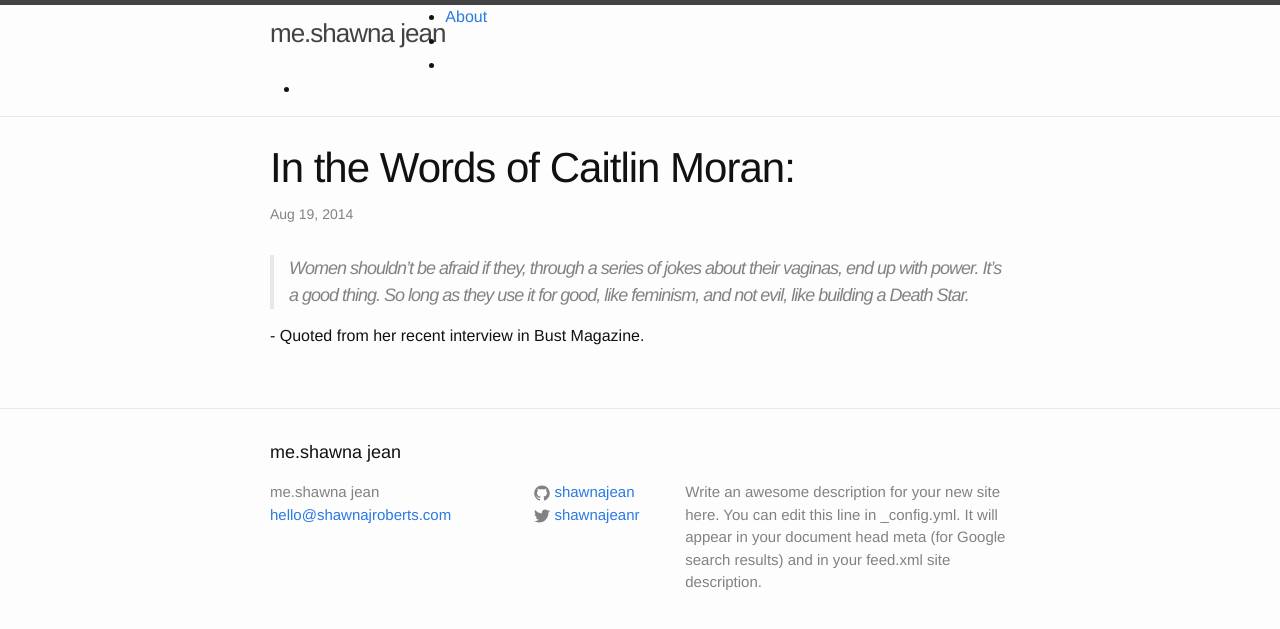
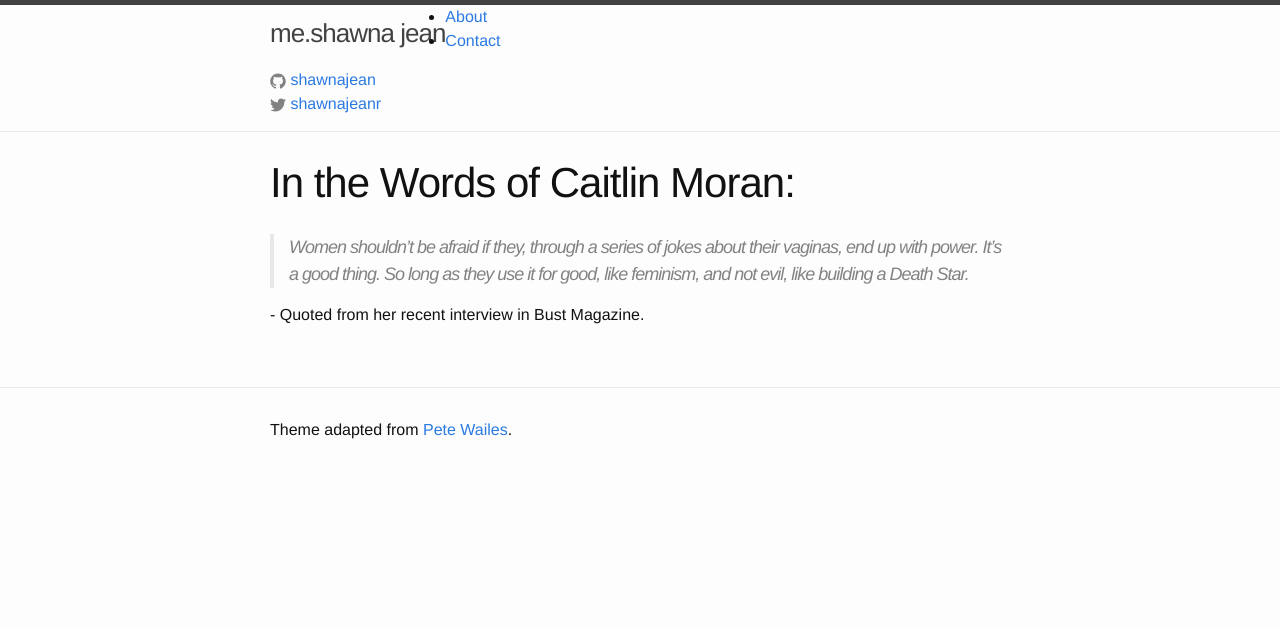
Before and after one commit to shawnajean/tech.shawnajean, a Jekyll site: the page built from _posts/2014-08-19-in-the-words-of-caitlin-moran.markdown, in a window 1280 px wide. Shown: the top 629 px of the page. Built offline with Jekyll 4.4.1, drawn with Linux system fonts in a browser that asks for light colours.

Commit message:
integrate original ghost layout into Jekyll

```diff
--- a/_config.yml
+++ b/_config.yml
@@ -16,6 +16,8 @@ baseurl: "" # the subpath of your site, e.g. /blog
 url: "http://me.shawnajean.tech" # the base hostname & protocol for your site
 twitter_username: shawnajeanr
 github_username:  shawnajean
+paginate: 5
+excerpt_separator: <!--more-->
 
 # Build settings
 markdown: kramdown
--- a/_includes/footer.html
+++ b/_includes/footer.html
@@ -1,37 +1,9 @@
 <footer class="site-footer">
 
   <div class="wrapper">
-
-    <h2 class="footer-heading">{{ site.title }}</h2>
-
-    <div class="footer-col-wrapper">
-      <div class="footer-col footer-col-1">
-        <ul class="contact-list">
-          <li>{{ site.title }}</li>
-          <li><a href="mailto:{{ site.email }}">{{ site.email }}</a></li>
-        </ul>
-      </div>
-
-      <div class="footer-col footer-col-2">
-        <ul class="social-media-list">
-          {% if site.github_username %}
-          <li>
-            {% include icon-github.html username=site.github_username %}
-          </li>
-          {% endif %}
-
-          {% if site.twitter_username %}
-          <li>
-            {% include icon-twitter.html username=site.twitter_username %}
-          </li>
-          {% endif %}
-        </ul>
-      </div>
-
-      <div class="footer-col footer-col-3">
-        <p>{{ site.description }}</p>
-      </div>
-    </div>
+    <footer class="row">
+      <p>Theme adapted from <a href="https://wail.es">Pete Wailes</a>.</p>
+    </footer>
 
   </div>
 
--- a/_includes/header.html
+++ b/_includes/header.html
@@ -9,13 +9,37 @@
     		{% for my_page in site.pages %}
           {% if my_page.title == page.url %}
         		<li class="nav-{{my_page.slug}} nav-current"><a href="{{ my_page.url | prepend: site.baseurl }}">{{my_page.title}}</a></li>
-          {% else %}
+          {% elsif my_page.title %}
             <li class="nav-{{my_page.slug}}"><a href="{{ my_page.url | prepend: site.baseurl }}">{{my_page.title}}</a></li>
           {% endif %}
         {% endfor %}
     	</ul>
     </nav>
 
+
+      <div class="trigger">
+        {% for my_page in site.pages %}
+          {% if my_page.title %}
+          <a class="page-link" href="{{ my_page.url | prepend: site.baseurl }}">{{  }}</a>
+          {% endif %}
+        {% endfor %}
+      </div>
+    </nav>
+
+    <ul class="social-media-list">
+      {% if site.github_username %}
+      <li>
+        {% include icon-github.html username=site.github_username %}
+      </li>
+      {% endif %}
+
+      {% if site.twitter_username %}
+      <li>
+        {% include icon-twitter.html username=site.twitter_username %}
+      </li>
+      {% endif %}
+    </ul>
+
   </div>
 
 </header>
--- a/_layouts/post.html
+++ b/_layouts/post.html
@@ -1,15 +1,18 @@
 ---
 layout: default
 ---
-<article class="post" itemscope itemtype="http://schema.org/BlogPosting">
+<article class="post row" role="main">
 
   <header class="post-header">
     <h1 class="post-title" itemprop="name headline">{{ page.title }}</h1>
-    <p class="post-meta"><time datetime="{{ page.date | date_to_xmlschema }}" itemprop="datePublished">{{ page.date | date: "%b %-d, %Y" }}</time>{% if page.author %} • <span itemprop="author" itemscope itemtype="http://schema.org/Person"><span itemprop="name">{{ page.author }}</span></span>{% endif %}</p>
+    <p class="post-meta">{% if page.author %}<span itemprop="author" itemscope itemtype="http://schema.org/Person"><span itemprop="name">{{ page.author }}</span></span>{% endif %}</p>
+    {% if page.tags %}
+      <p class="f-post-tags"><i class="fa fa-tag"></i> {{tags}}</p>
+    {% endif %}
   </header>
 
-  <div class="post-content" itemprop="articleBody">
+  <section class="post-content" itemprop="articleBody">
     {{ content }}
-  </div>
+  </section>
 
 </article>
--- /dev/null
+++ b/contact.md
@@ -0,0 +1,15 @@
+---
+layout: page
+title: Contact
+date: '2014-03-29 10:32:03'
+permalink: /contact
+---
+
+
+> [I work in the tech industry. I’m also a white guy, which makes many things silently, invisibly easier.](http://adversari.es/blog/2014/01/17/invisible-tech-privilege/ "Invisible Tech Privilege")
+>
+> [It took me a while to truly internalize this. To the extent that I naturally notice disparate treatment at all, my instincts often tell me that this is the way things ought to be, and that any deviation from this “default” is noticeable, uncomfortable and frightening. For many years I’ve struggled with this.](http://adversari.es/blog/2014/01/17/invisible-tech-privilege/ "Invisible Tech Privilege")
+>
+> […](http://adversari.es/blog/2014/01/17/invisible-tech-privilege/ "Invisible Tech Privilege")
+>
+> [If the system is *already* unfair in many little ways, many of which are effectively impossible to correct, the best we can do is attempt to balance the scales in other ways.](http://adversari.es/blog/2014/01/17/invisible-tech-privilege/ "Invisible Tech Privilege")
```
Also changed, not shown: index.html (+16 -3 lines).
